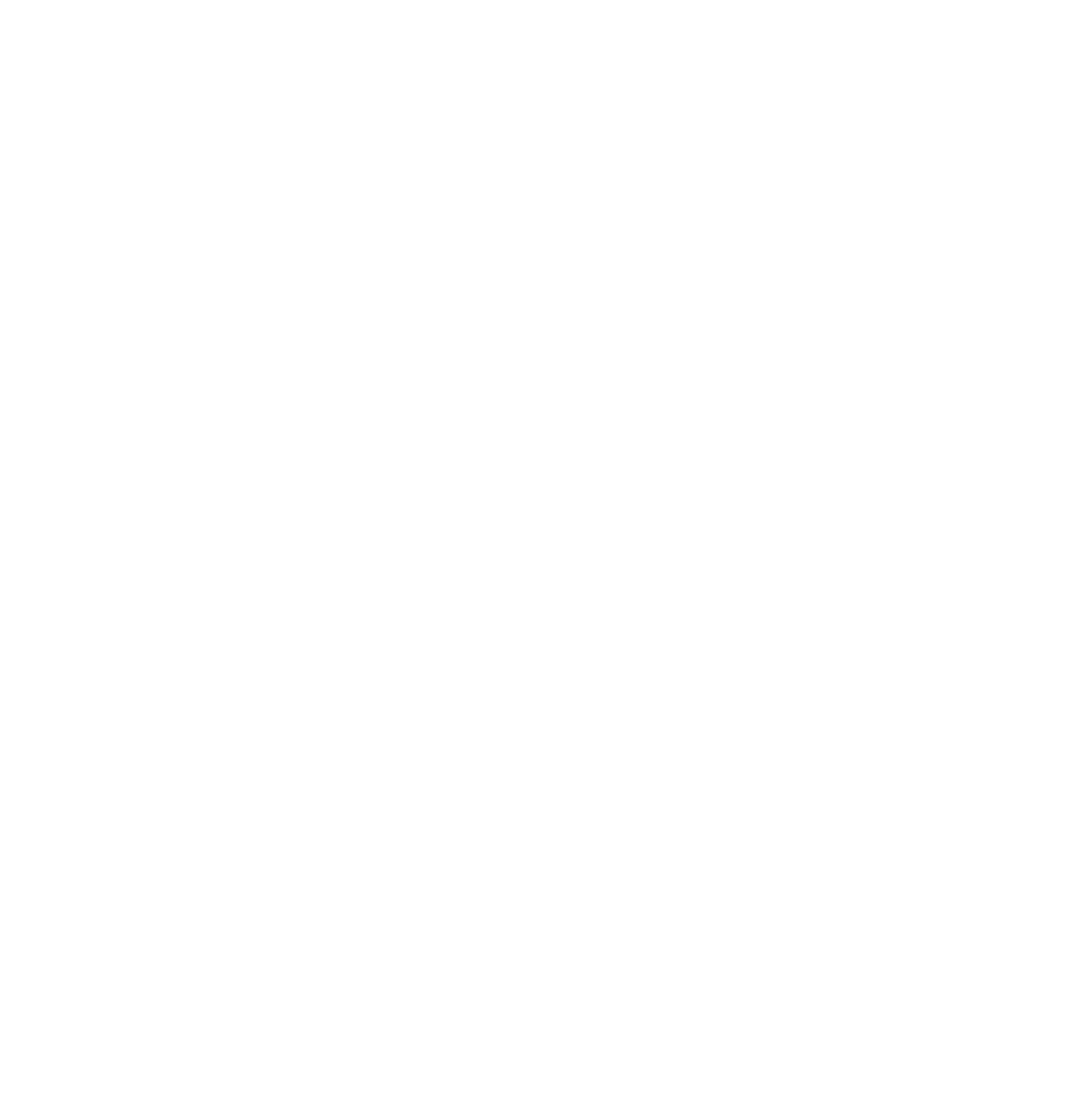
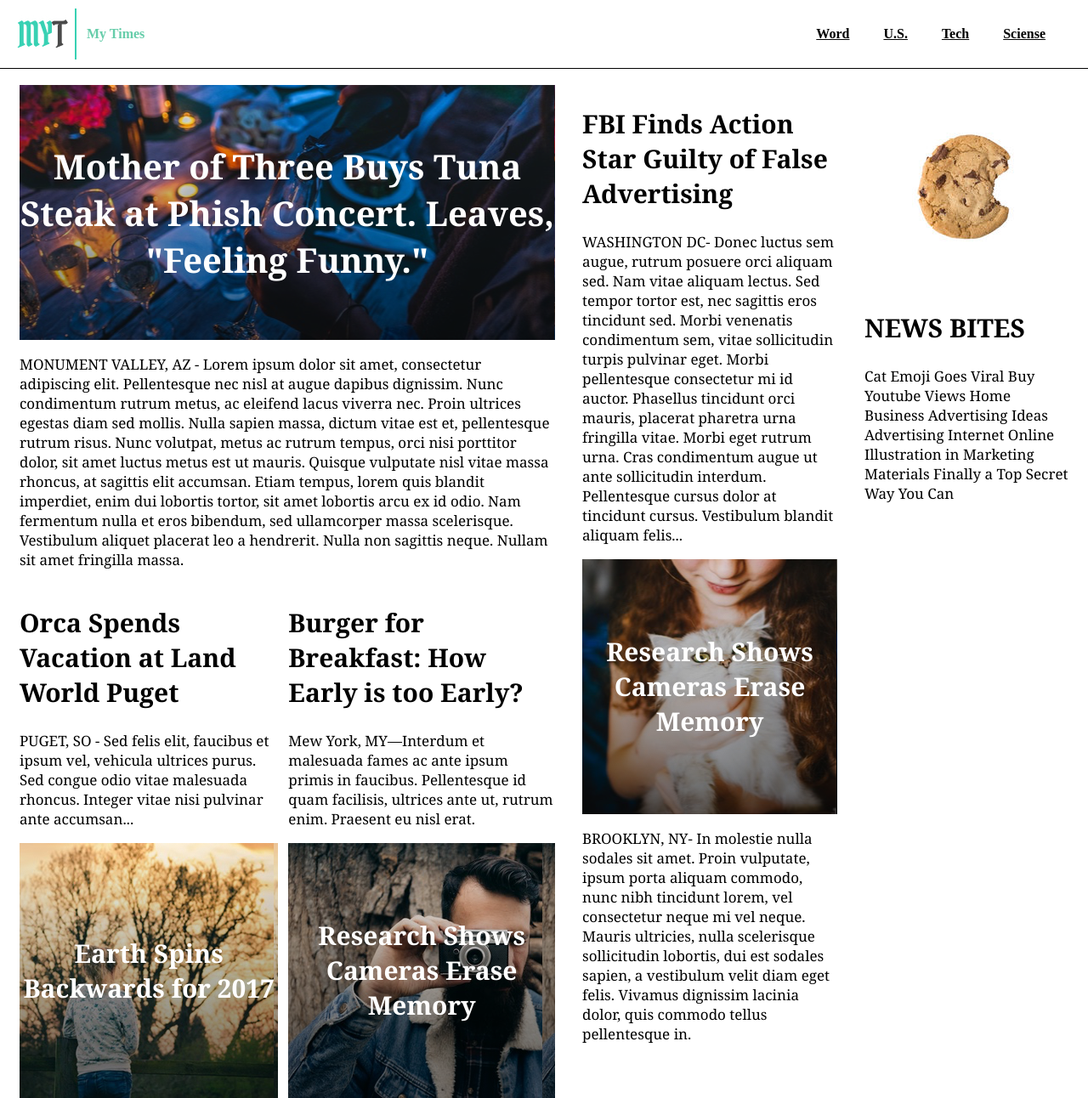
Before and after one commit to Dzhama/my-times, a plain HTML site: page index.html in a window 1280 px wide. Shown: the whole page at 85% size. Before the commit the page ends 800 px from the top, so only its background shows below. Drawn offline with Linux system fonts and the light colour scheme.

Commit message:
finished the first part of project

```diff
--- a/index.html
+++ b/index.html
@@ -7,11 +7,65 @@
 <body>
 <!-- Header  -->
 	<header>
-
+		<div class="logo">
+			<img src="./resources/images/img-myt-logo.jpg">
+			<span> My Times</span>
+		</div>
+		<nav>
+			<span><a href="#word">Word</a></span>
+			<span><a href="#us">U.S.</a></span>
+			<span><a href="#tech">Tech</a></span>
+			<span><a href="#sciense">Sciense</a></span>
+		</nav>
 	</header>
 <!-- Main content of the page -->
-	<div class="content">
-
+	<div class="main-content">
+		<!-- Large column -->
+		<div class="large">
+			<div class="top-main">
+				<div class="img-main-story images" >
+					<h2 id="heading2">Mother of Three Buys Tuna Steak at Phish Concert. Leaves, "Feeling Funny."</h2>
+				</div>
+				<p>MONUMENT VALLEY, AZ - Lorem ipsum dolor sit amet, consectetur adipiscing elit. Pellentesque nec nisl at augue dapibus dignissim. Nunc condimentum rutrum metus, ac eleifend lacus viverra nec. Proin ultrices egestas diam sed mollis. Nulla sapien massa, dictum vitae est et, pellentesque rutrum risus. Nunc volutpat, metus ac rutrum tempus, orci nisi porttitor dolor, sit amet luctus metus est ut mauris. Quisque vulputate nisl vitae massa rhoncus, at sagittis elit accumsan. Etiam tempus, lorem quis blandit imperdiet, enim dui lobortis tortor, sit amet lobortis arcu ex id odio. Nam fermentum nulla et eros bibendum, sed ullamcorper massa scelerisque. Vestibulum aliquet placerat leo a hendrerit. Nulla non sagittis neque. Nullam sit amet fringilla massa.</p>
+			</div>
+			<div class="bottom-main">
+				<div class="left">
+					<h2>Orca Spends Vacation at Land World Puget</h2>
+					<p>PUGET, SO - Sed felis elit, faucibus et ipsum vel, vehicula ultrices purus. Sed congue odio vitae malesuada rhoncus. Integer vitae nisi pulvinar ante accumsan...</p>
+					<div class="img-story-2 images">
+						<h2>Earth Spins Backwards for 2017</h1>
+					</div>
+				</div>
+				<div class="right">
+					<h2>Burger for Breakfast: How Early is too Early?</h2>
+					<p>Mew York, MY—Interdum et malesuada fames ac ante ipsum primis in faucibus. Pellentesque id quam facilisis, ultrices ante ut, rutrum enim. Praesent eu nisl erat.</p>
+					<div class="img-story-3 images">
+						<h2>Research Shows Cameras Erase Memory</h1>
+					</div>
+				</div>
+			</div>
+		</div>
+		<!-- Medium column -->
+		<div class="medium">
+			<div>
+				<h2>FBI Finds Action Star Guilty of False Advertising</h2>
+				<p>WASHINGTON DC- Donec luctus sem augue, rutrum posuere orci aliquam sed. Nam vitae aliquam lectus. Sed tempor tortor est, nec sagittis eros tincidunt sed. Morbi venenatis condimentum sem, vitae sollicitudin turpis pulvinar eget. Morbi pellentesque consectetur mi id auctor. Phasellus tincidunt orci mauris, placerat pharetra urna fringilla vitae. Morbi eget rutrum urna. Cras condimentum augue ut ante sollicitudin interdum. Pellentesque cursus dolor at tincidunt cursus. Vestibulum blandit aliquam felis...</p>
+			</div>
+			<div>
+				<div class="img-story-1 images">
+					<h2>Research Shows Cameras Erase Memory</h1>
+				</div>
+				<p>BROOKLYN, NY- In molestie nulla sodales sit amet. Proin vulputate, ipsum porta aliquam commodo, nunc nibh tincidunt lorem, vel consectetur neque mi vel neque. Mauris ultricies, nulla scelerisque sollicitudin lobortis, dui est sodales sapien, a vestibulum velit diam eget felis. Vivamus dignissim lacinia dolor, quis commodo tellus pellentesque in.</p>
+			</div>
+		</div>
+		<!-- small column -->
+		<div class="small">
+			<img src="./resources/images/img-news-bite.png">
+			<div>
+				<h2>NEWS BITES</h2>
+				<p>Cat Emoji Goes Viral Buy Youtube Views Home Business Advertising Ideas Advertising Internet Online Illustration in Marketing Materials Finally a Top Secret Way You Can</p>
+			</div>
+		</div>
 	</div>
 <!-- Footer -->
 	<footer>
--- a/resources/css/style.css
+++ b/resources/css/style.css
@@ -0,0 +1,118 @@
+/*Styling for all elements*/
+body {
+	font-family: Verdana sans-serif;
+	margin: 0px;
+}
+/*Header styling*/
+
+header {
+	font-weight: bold;
+	align-items: center;
+	font-size: 16px;
+	display: flex;
+	position: fixed;
+	width: 100%;
+	height: 80px;
+	border-bottom: 1px solid black;
+	background-color: white;
+	z-index: 10;
+}
+header .logo {
+	display: flex;
+	align-items: center;
+	flex-grow: 1;
+	padding-left: 20px;
+}
+header .logo img {
+	width: 70px;
+	height: 60px;
+	margin-right: 12px;
+}
+header .logo span {
+	color: MediumAquamarine;
+}
+header nav {
+	display: flex;
+	align-items: center;
+	padding-right: 30px;
+}
+header nav span {
+	display: inline-block;
+	padding: 10px 20px;
+}
+header nav span a {
+	color: black;
+}
+
+/*Main content styling */
+.main-content {
+	display: flex;
+	position: relative;
+	top: 100px;
+	z-index: 1;
+	justify-content: center;
+}
+
+.main-content .large {
+	width: 630px;
+	min-height: 500px;
+	display: flex;
+	flex-direction: column;
+	margin-right: 32px;
+}
+.main-content .medium {
+	width: 300px;
+	min-height: 500px;
+	display: flex;
+	flex-direction: column;
+	margin-right: 32px;
+}
+.main-content .small {
+	width: 240px;
+	min-height: 500px;
+	display: flex;
+	flex-direction: column;
+}
+.bottom-main {
+	display: flex;
+	flex-direction: row;
+}
+.left {
+	margin-right: 12px;
+}
+.img-main-story {
+	background-image: url('../images/img-story-main.png');
+}
+#heading2 {
+	font-size: 40px;
+}
+.img-story-1 {
+	background-image: url('../images/img-story-1.png');
+}
+.img-story-2 {
+	background-image: url('../images/img-story-2.png');
+}
+.img-story-3 {
+	background-image: url('../images/img-story-3.png');
+}
+.images {
+	height: 300px;
+	display: flex;
+	align-items: center;
+}
+h2 {
+  font-family: Georgia;
+  font-weight: bold;
+  font-size: 30px;
+}
+.images h2 {
+  color: white;
+  text-align: center;
+}
+p {
+  font-family: Georgia;
+  font-size: 17px;
+  color: black;
+}
+
+/*footer*/
```
